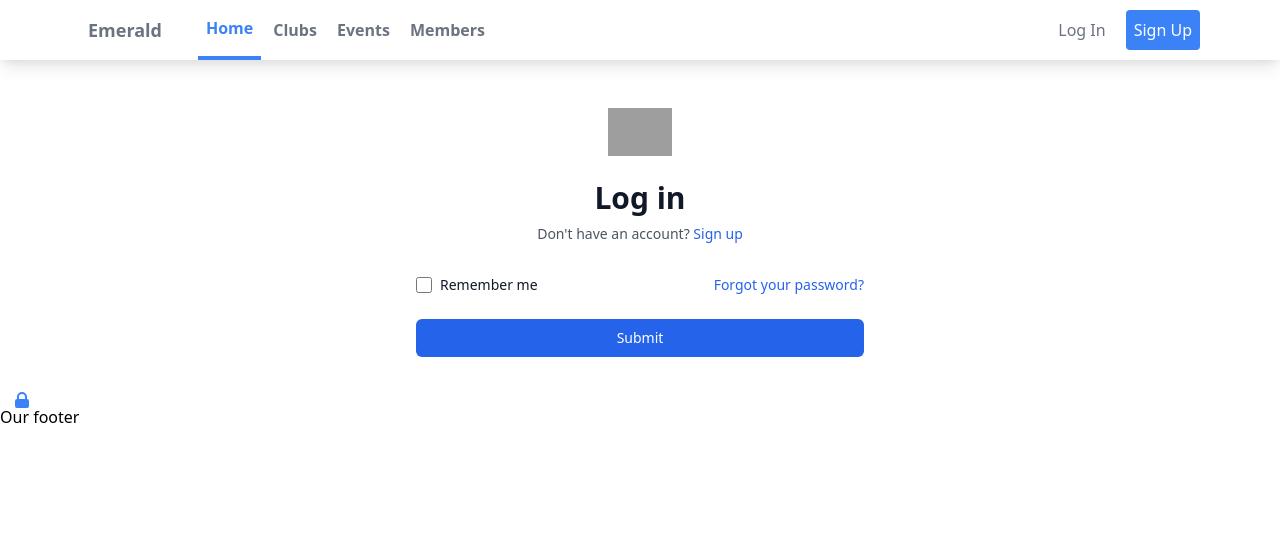
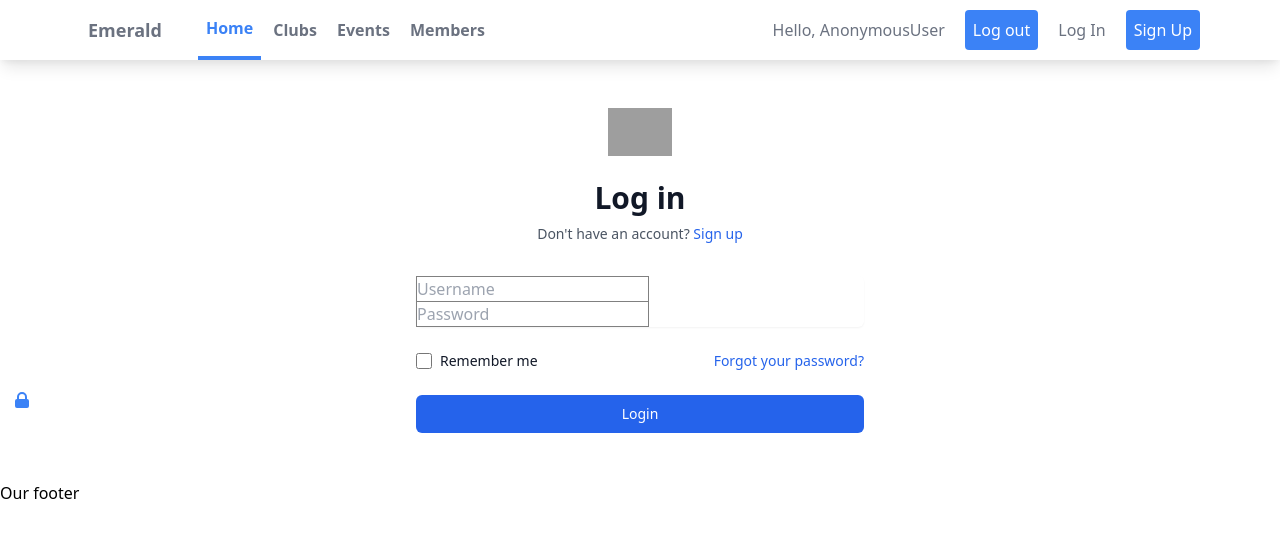
Before and after one commit to Prajeet7x/emerald_FYP, a Django app: page /login/ in a window 1280 px wide. Shown: the top 538 px of the page. Run offline with Django 3.2, Linux system fonts and the light colour scheme; grey boxes are pictures that could not be loaded.

Commit message:
3rd commit - User authentication

```diff
--- a/emeraldApp/templates/emeraldApp/login.html
+++ b/emeraldApp/templates/emeraldApp/login.html
@@ -18,12 +18,10 @@
             <div class="rounded-md shadow-sm -space-y-px">
                 <!-- Added code START-->
                 <div class="register-field">
-                    {{form.username.label}}
-                    {{form.username}}
+                    <input type="text" name="username" placeholder="Username">
                 </div>
                 <div class="register-field">
-                    {{form.email.label}}
-                    {{form.email}}
+                    <input type="password" name="password" placeholder="Password">
                 </div>
                 <!-- ADDED CODE END -->
             </div>
@@ -45,7 +43,7 @@
             </div>
             {{form.errors}}
             <div>
-                <input type="submit" name="Create User"
+                <input type="submit" name="Create User" value="Login"
                     class="group relative w-full flex justify-center py-2 px-4 border border-transparent text-sm font-medium rounded-md text-white bg-blue-600 hover:bg-blue-700 focus:outline-none focus:ring-2 focus:ring-offset-2 focus:ring-blue-500">
                 <span class="absolute left-0 inset-y-0 flex items-center pl-3">
                     <!-- Heroicon name: solid/lock-closed -->
--- a/emeraldApp/templates/emeraldApp/navbar.html
+++ b/emeraldApp/templates/emeraldApp/navbar.html
@@ -24,10 +24,17 @@
             </div>
             <!-- Secondary Navbar items -->
             <div class="hidden md:flex items-center space-x-3 ">
-                <a href=""
+                <span
+                    class="py-2 px-2 font-medium text-gray-500 rounded hover:bg-blue-500 hover:text-white transition duration-300">Hello,
+                    {{request.user}}
+                </span>
+                <a href="{% url 'logout' %}"
+                    class="py-2 px-2 font-medium text-white bg-blue-500 rounded hover:bg-blue-400 transition duration-300">Log
+                    out</a>
+                <a href="{% url 'login' %}"
                     class="py-2 px-2 font-medium text-gray-500 rounded hover:bg-blue-500 hover:text-white transition duration-300">Log
                     In</a>
-                <a href=""
+                <a href="{% url 'register' %}"
                     class="py-2 px-2 font-medium text-white bg-blue-500 rounded hover:bg-blue-400 transition duration-300">Sign
                     Up</a>
             </div>
--- a/emeraldApp/urls.py
+++ b/emeraldApp/urls.py
@@ -11,6 +11,8 @@ urlpatterns = [
     path('events/', views.events, name="events"),
     path('register/', views.registerPage, name="register"),
     path('login/', views.loginPage, name="login"),
+    path('logout/', views.logoutUser, name="logout"),
+
 
     # Paths for Event CRUD
     path('create_event/', views.createEvent, name="create_event"),
--- a/emeraldApp/views.py
+++ b/emeraldApp/views.py
@@ -8,11 +8,14 @@ from django.contrib.auth import authenticate, login, logout
 
 from django.contrib import messages
 
+from django.contrib.auth.decorators import login_required
+
 # Create your views here.
 
 from .models import *
 
 
+@login_required(login_url='login')
 def home(request):
     return render(request, 'emeraldApp/dashboard.html')
 
@@ -173,18 +176,21 @@ def deleteClub(request, pk):
 
 
 def registerPage(request):
-    form = CreateUserForm(request.POST)
+    if request.user.is_authenticated:
+        return redirect('home')
+    else:
+        form = CreateUserForm(request.POST)
 
-    if request.method == 'POST':
-        form = CreateUserForm(request.POST)
-        if form.is_valid():
-            form.save()
-            user = form.cleaned_data.get('username')
-            messages.success(request, 'Account was created for ' + user)
-            return redirect('login')
+        if request.method == 'POST':
+            form = CreateUserForm(request.POST)
+            if form.is_valid():
+                form.save()
+                user = form.cleaned_data.get('username')
+                messages.success(request, 'Account was created for ' + user)
+                return redirect('login')
 
-    context = {'form': form}
-    return render(request, 'emeraldApp/register.html', context)
+        context = {'form': form}
+        return render(request, 'emeraldApp/register.html', context)
 
 
 def loginPage(request):
@@ -197,11 +203,14 @@ def loginPage(request):
 
         if user is not None:
             login(request, user)
-            return(redirect('home'))
+            return redirect('home')
+        else:
+            messages.info(request, 'Username or Password is incorrect')
 
     context = {}
     return render(request, 'emeraldApp/login.html', context)
 
-# def logoutUser(request):
-# 	logout(request)
-# 	return redirect('login')
+
+def logoutUser(request):
+    logout(request)
+    return redirect('login')
```
Also changed, not shown: db.sqlite3.
